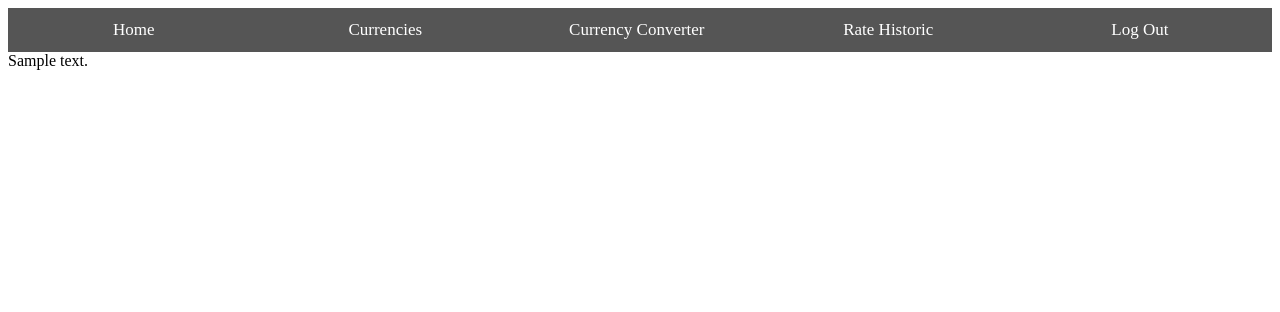
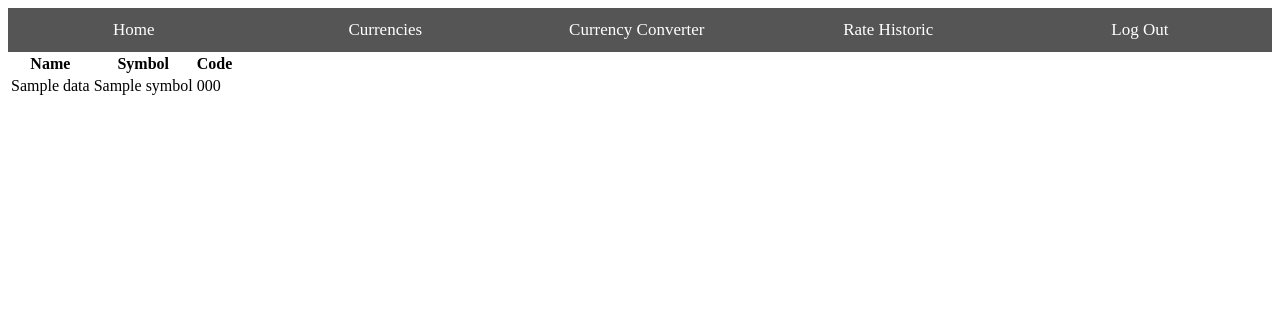
Before and after one commit to Iteka81/toDay, a Django app: template new/templates/new/currencies.html in a window 1280 px wide. Shown: the top 312 px of the page. Run offline with Django 4.2, Linux system fonts and the light colour scheme; the template is opened without the code that fills it: most values are stand-ins (such as "Sample title", 1, 10 or a date in 2020).

Commit message:
list of currencies: another api

```diff
--- a/new/templates/new/currencies.html
+++ b/new/templates/new/currencies.html
@@ -3,8 +3,25 @@
 {% block content  %}
 
     <div class="content">
+        <table>
+            <tr>
+                <th>Name</th>
+                <th>Symbol</th>
+                <th>Code</th>
 
-            {{response.text}}
+            </tr>
+
+            {% for i in jik.data.items%}
+                {%for j in i%}
+                    <tr>
+                        <td>{{j.name}}</td>
+                        <td>{{j.symbol}}</td>
+                        <td>{{j.code}}</td>
+                     </tr>
+            {% endfor %}
+            {% endfor %}
+
+        </table>
 
     </div>
 {% endblock %}
```
Also changed, not shown: new/views.py (+4 -3 lines).
